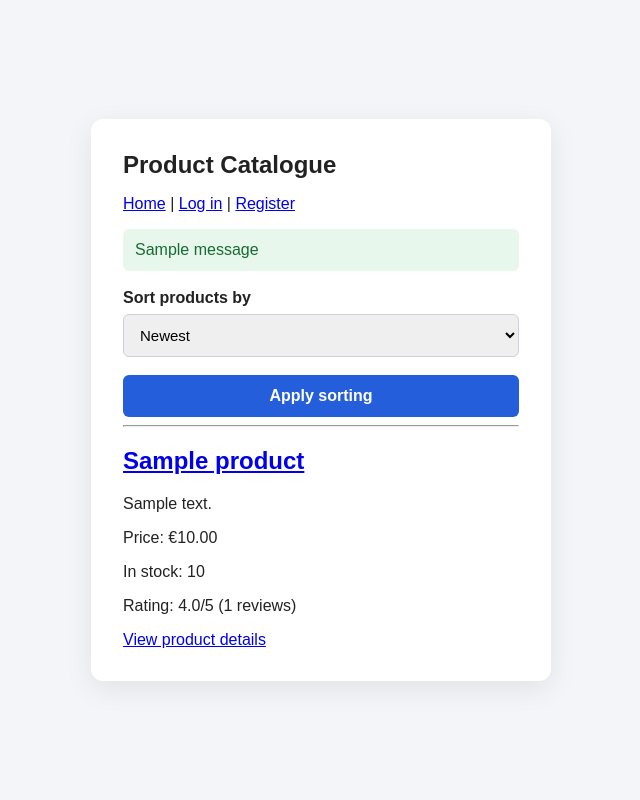
After one commit to justasGLOD/online-shop, a Flask app: page /products/ in a window 1280 px wide. The commit adds this page. Shown: the whole page, without its empty margins (319-959 px from the left). Run offline with Flask 3, Linux system fonts and the light colour scheme; tables that the repository leaves empty hold one stand-in row (values such as "Sample post"); one stand-in notice (Sample message) is shown.

Commit message:
KAN-7: Add product catalogue and sorting

```diff
--- a/app/__init__.py
+++ b/app/__init__.py
@@ -30,5 +30,7 @@ def create_app(config_class=Config):
     # Register authentication routes.
     from .routes.auth import auth_bp
     app.register_blueprint(auth_bp)
+    from .routes.products import products_bp
+    app.register_blueprint(products_bp)
 
     return app
--- /dev/null
+++ b/app/crud/product_crud.py
@@ -0,0 +1,65 @@
+
+from sqlalchemy import func, select
+
+from app.extensions import db
+from app.models import Product, Review
+
+
+def get_active_products(sort_by="newest"):
+    """Return active products with average ratings and review counts."""
+
+    average_rating = func.coalesce(func.avg(Review.rating), 0.0)
+    review_count = func.count(Review.id)
+
+    sort_options = {
+        "price_asc": Product.price.asc(),
+        "price_desc": Product.price.desc(),
+        "rating_asc": average_rating.asc(),
+        "rating_desc": average_rating.desc(),
+        "newest": Product.created_at.desc(),
+        "name_asc": func.lower(Product.name).asc(),
+        "name_desc": func.lower(Product.name).desc(),
+    }
+
+    # Only allow predefined sorting options.
+    sort_order = sort_options.get(
+        sort_by,
+        sort_options["newest"],
+    )
+
+    statement = (
+        select(
+            Product,
+            average_rating.label("average_rating"),
+            review_count.label("review_count"),
+        )
+        .outerjoin(Review, Review.product_id == Product.id)
+        .where(Product.is_active.is_(True))
+        .group_by(Product.id)
+        .order_by(sort_order, Product.id.asc())
+    )
+
+    return db.session.execute(statement).all()
+
+
+def get_active_product_by_id(product_id):
+    """Return one active product with its rating information."""
+
+    average_rating = func.coalesce(func.avg(Review.rating), 0.0)
+    review_count = func.count(Review.id)
+
+    statement = (
+        select(
+            Product,
+            average_rating.label("average_rating"),
+            review_count.label("review_count"),
+        )
+        .outerjoin(Review, Review.product_id == Product.id)
+        .where(
+            Product.id == product_id,
+            Product.is_active.is_(True),
+        )
+        .group_by(Product.id)
+    )
+
+    return db.session.execute(statement).one_or_none()
--- /dev/null
+++ b/app/routes/products.py
@@ -0,0 +1,68 @@
+
+from flask import Blueprint, abort, flash, redirect, render_template, request, url_for
+
+from app.services.product_service import (
+    ALLOWED_SORT_OPTIONS,
+    ProductCatalogueError,
+    ProductNotFoundError,
+    get_product_details,
+    list_products,
+)
+
+
+products_bp = Blueprint("products", __name__, url_prefix="/products")
+
+
+@products_bp.route("/")
+def catalogue():
+    """Display active products with validated sorting."""
+    requested_sort = request.args.get("sort", "newest")
+    sort_by = (
+        requested_sort
+        if requested_sort in ALLOWED_SORT_OPTIONS
+        else "newest"
+    )
+
+    try:
+        products = list_products(sort_by)
+    except ProductCatalogueError:
+        flash(
+            "We couldn't load the products. Please try again.",
+            "error",
+        )
+        return render_template(
+            "products/list.html",
+            products=[],
+            sort_by=sort_by,
+        ), 503
+
+    return render_template(
+        "products/list.html",
+        products=products,
+        sort_by=sort_by,
+    )
+
+
+@products_bp.route("/<int:product_id>")
+def detail(product_id):
+    """Display details for one active product."""
+    try:
+        product_data = get_product_details(product_id)
+        product, average_rating, review_count = product_data
+
+    except ProductNotFoundError:
+        abort(404)
+
+    except ProductCatalogueError:
+        flash(
+            "We couldn't load this product. Please try again.",
+            "error",
+        )
+        return redirect(url_for("products.catalogue"))
+
+    return render_template(
+        "products/detail.html",
+        product=product,
+        average_rating=average_rating,
+        review_count=review_count,
+    )
--- /dev/null
+++ b/app/services/product_service.py
@@ -0,0 +1,86 @@
+
+from flask import current_app
+from sqlalchemy.exc import SQLAlchemyError
+
+from app.crud.product_crud import (
+    get_active_product_by_id,
+    get_active_products,
+)
+from app.extensions import db
+
+
+ALLOWED_SORT_OPTIONS = {
+    "price_asc",
+    "price_desc",
+    "rating_asc",
+    "rating_desc",
+    "newest",
+    "name_asc",
+    "name_desc",
+}
+
+
+class ProductCatalogueError(Exception):
+    """Raised when the product catalogue cannot be loaded."""
+
+
+class ProductNotFoundError(ProductCatalogueError):
+    """Raised when an active product cannot be found."""
+
+
+def list_products(sort_by="newest"):
+    """Return active products in a validated sort order."""
+    if sort_by not in ALLOWED_SORT_OPTIONS:
+        sort_by = "newest"
+
+    try:
+        return get_active_products(sort_by)
+
+    except SQLAlchemyError as error:
+        db.session.rollback()
+
+        current_app.logger.exception(
+            "Database error while loading the product catalogue."
+        )
+
+        raise ProductCatalogueError(
+            "We couldn't load the products. Please try again."
+        ) from error
+
+
+def get_product_details(product_id):
+    """Return an active product with its average rating and review count."""
+    try:
+        product_id = int(product_id)
+
+        if product_id < 1:
+            raise ValueError("Product ID must be positive.")
+
+    except (TypeError, ValueError) as error:
+        raise ProductNotFoundError(
+            "The requested product could not be found."
+        ) from error
+
+    try:
+        result = get_active_product_by_id(product_id)
+
+        if result is None:
+            raise ProductNotFoundError(
+                "The requested product could not be found."
+            )
+
+        return result
+
+    except ProductNotFoundError:
+        raise
+
+    except SQLAlchemyError as error:
+        db.session.rollback()
+
+        current_app.logger.exception(
+            "Database error while loading product details."
+        )
+
+        raise ProductCatalogueError(
+            "We couldn't load this product. Please try again."
+        ) from error
--- a/app/templates/home.html
+++ b/app/templates/home.html
@@ -11,6 +11,11 @@
         href="{{ url_for('static', filename='css/style.css') }}"
     >
 </head>
+<p>
+    <a href="{{ url_for('products.catalogue') }}">
+        Browse products
+    </a>
+</p>
 <body>
     <main class="registration-container">
         <section class="registration-card">
--- /dev/null
+++ b/app/templates/products/list.html
@@ -0,0 +1,130 @@
+
+<!DOCTYPE html>
+<html lang="en">
+<head>
+    <meta charset="UTF-8">
+    <meta name="viewport" content="width=device-width, initial-scale=1.0">
+    <title>Products | Online Shop</title>
+
+    <link
+        rel="stylesheet"
+        href="{{ url_for('static', filename='css/style.css') }}"
+    >
+</head>
+<body>
+    <main class="registration-container">
+        <section class="registration-card catalogue-card">
+            <h1>Product Catalogue</h1>
+
+            <p>
+                <a href="{{ url_for('auth.home') }}">Home</a>
+                |
+                <a href="{{ url_for('auth.login') }}">Log in</a>
+                |
+                <a href="{{ url_for('auth.register') }}">Register</a>
+            </p>
+
+            {% with messages = get_flashed_messages(with_categories=true) %}
+                {% for category, message in messages %}
+                    <div class="message {{ category }}" role="alert">
+                        {{ message }}
+                    </div>
+                {% endfor %}
+            {% endwith %}
+
+            <form method="GET" action="{{ url_for('products.catalogue') }}">
+                <div class="form-group">
+                    <label for="sort">Sort products by</label>
+
+                    <select class="form-control" id="sort" name="sort">
+                        <option value="newest"
+                            {% if sort_by == "newest" %}selected{% endif %}>
+                            Newest
+                        </option>
+
+                        <option value="price_asc"
+                            {% if sort_by == "price_asc" %}selected{% endif %}>
+                            Price: low to high
+                        </option>
+
+                        <option value="price_desc"
+                            {% if sort_by == "price_desc" %}selected{% endif %}>
+                            Price: high to low
+                        </option>
+
+                        <option value="rating_desc"
+                            {% if sort_by == "rating_desc" %}selected{% endif %}>
+                            Highest rated
+                        </option>
+
+                        <option value="rating_asc"
+                            {% if sort_by == "rating_asc" %}selected{% endif %}>
+                            Lowest rated
+                        </option>
+
+                        <option value="name_asc"
+                            {% if sort_by == "name_asc" %}selected{% endif %}>
+                            Name: A to Z
+                        </option>
+
+                        <option value="name_desc"
+                            {% if sort_by == "name_desc" %}selected{% endif %}>
+                            Name: Z to A
+                        </option>
+                    </select>
+                </div>
+
+                <button type="submit" class="submit-button">
+                    Apply sorting
+                </button>
+            </form>
+
+            <hr>
+
+            {% if products %}
+                <div class="product-list">
+                    {% for product, average_rating, review_count in products %}
+                        <article class="product-item">
+                            <h2>
+                                <a href="{{ url_for(
+                                    'products.detail',
+                                    product_id=product.id
+                                ) }}">
+                                    {{ product.name }}
+                                </a>
+                            </h2>
+
+                            <p>{{ product.description or "No description available." }}</p>
+
+                            <p class="product-price">
+                                Price: €{{ "%.2f"|format(product.price) }}
+                            </p>
+
+                            <p>In stock: {{ product.stock }}</p>
+
+                            <p>
+                                {% if review_count > 0 %}
+                                    Rating:
+                                    {{ "%.1f"|format(average_rating) }}/5
+                                    ({{ review_count }} reviews)
+                                {% else %}
+                                    No reviews yet
+                                {% endif %}
+                            </p>
+
+                            <a href="{{ url_for(
+                                'products.detail',
+                                product_id=product.id
+                            ) }}">
+                                View product details
+                            </a>
+                        </article>
+                    {% endfor %}
+                </div>
+            {% else %}
+                <p>No active products are available right now.</p>
+            {% endif %}
+        </section>
+    </main>
+</body>
+</html>
```
Also changed, not shown: app/templates/products/detail.html (added, +45 -0 lines), tests/test_products.py (added, +211 -0 lines).
